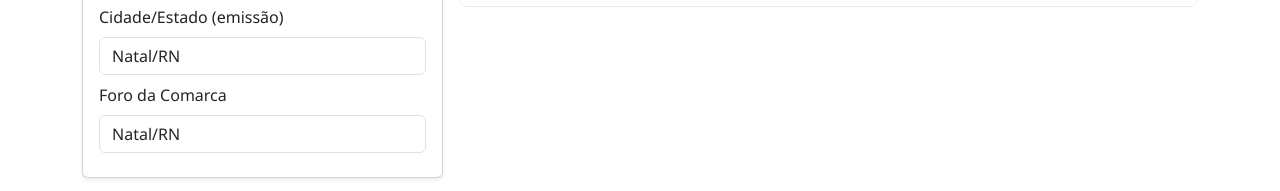
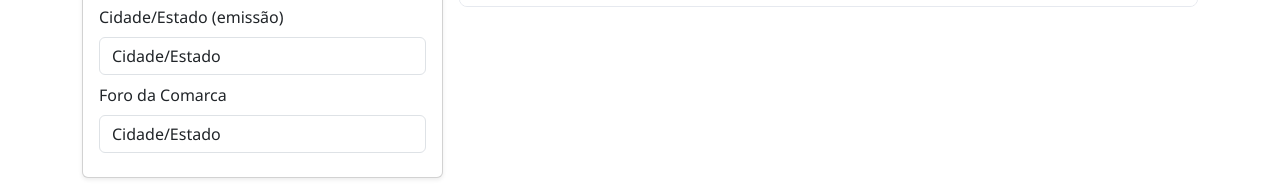
Before and after one commit to JokerSamaBR/Gerador-de-Contrato-Produto-Digital, a plain HTML site: page index.html in a window 1280 px wide. Shown: the part 1310-1501 px from the top of the page. Drawn offline with nearby package versions, Linux system fonts and the light colour scheme.

Commit message:
Update input values for local issuance and forum

```diff
--- a/index.html
+++ b/index.html
@@ -69,9 +69,9 @@
             <label class="form-label">Forma de entrega</label>
             <input id="produto_entrega" class="form-control mb-2" value="Link de download por e-mail">
             <label class="form-label">Cidade/Estado (emissão)</label>
-            <input id="emissao_local" class="form-control mb-2" value="Natal/RN">
+            <input id="emissao_local" class="form-control mb-2" value="Cidade/Estado">
             <label class="form-label">Foro da Comarca</label>
-            <input id="foro_local" class="form-control mb-2" value="Natal/RN">
+            <input id="foro_local" class="form-control mb-2" value="Cidade/Estado">
           </div>
         </div>
 
```
